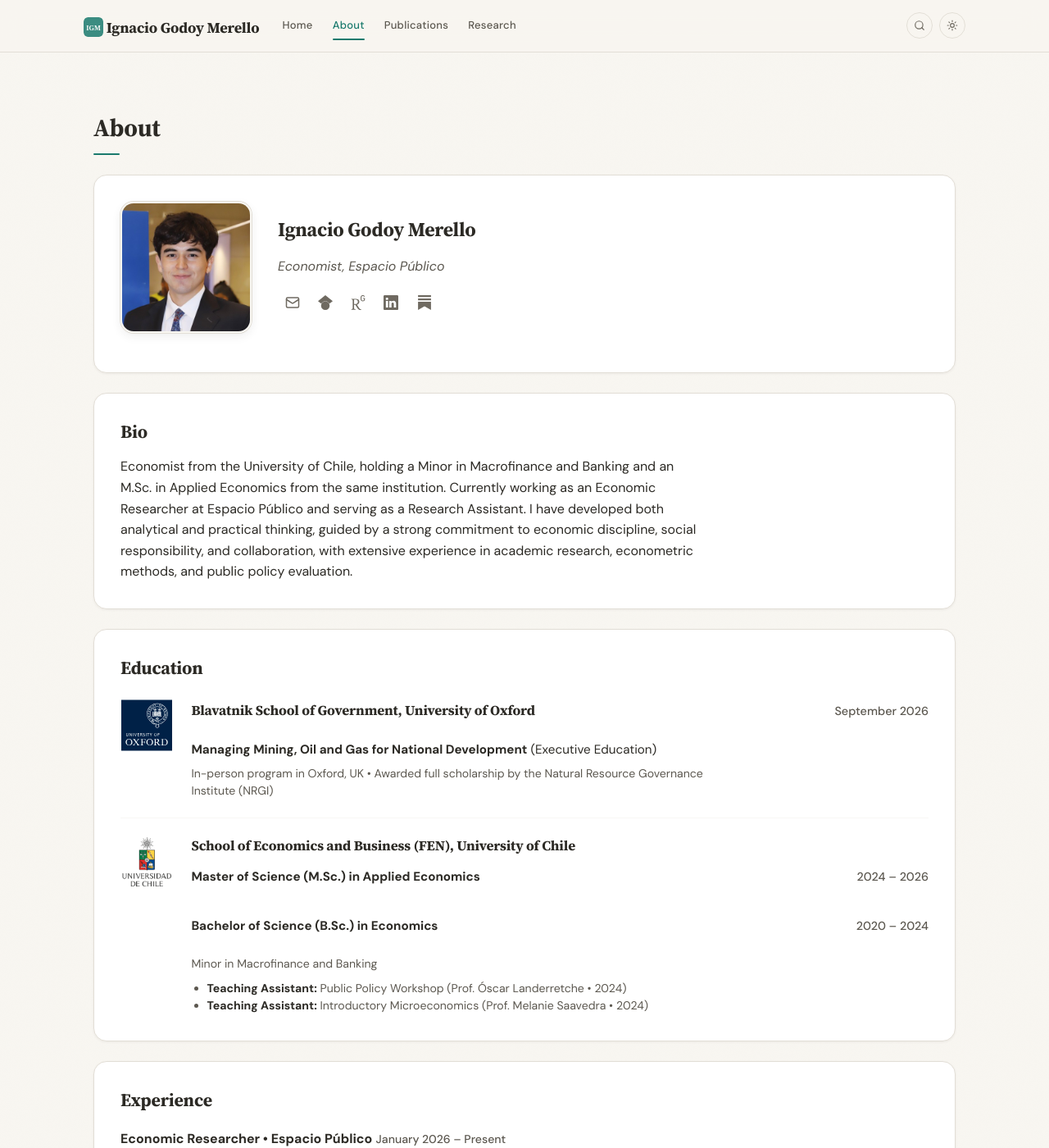
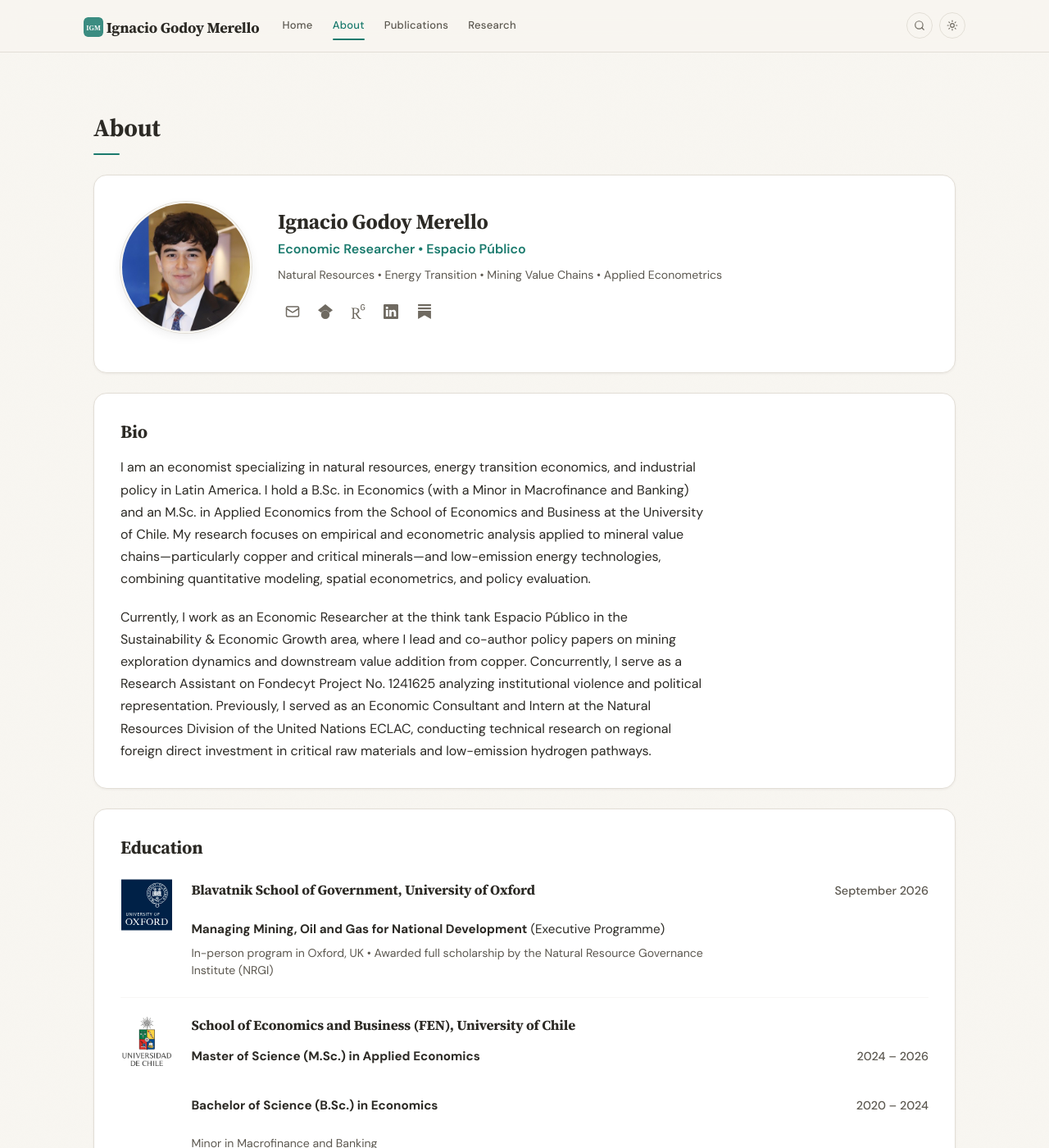
Before and after one commit to igodoymerello/igodoymerello.github.io, a Jekyll site: the page built from _pages/about.md, in a window 1280 px wide and 1400 px high. Shown: the whole window at 82% size. Built offline with Jekyll 4.4.1, drawn with Linux system fonts in a browser that asks for light colours; some of the changed text lies outside the part shown.

Commit message:
about.md

```diff
--- a/_pages/about.md
+++ b/_pages/about.md
@@ -6,13 +6,18 @@ permalink: /about/
 
 # About
 
-<!-- Header Card: Photo, Basic Info, Social Links -->
+<!-- Header Card: Photo, Quick Profile & Social Links -->
 <div class="section-card">
-<div class="pi-card">
-<img src="{{ site.photo | prepend: '/images/' | relative_url }}" class="pi-photo" alt="{{ site.name }}" width="160" height="160">
-<div>
-<h2 class="pi-name">{{ site.name }}</h2>
-<p style="font-style: italic; color: var(--text-secondary); margin-bottom: var(--space-2);">{{ site.title }}, {{ site.institution }}</p>
+<div class="pi-card" style="display: flex; gap: 2rem; align-items: center; flex-wrap: wrap;">
+<img src="{{ site.photo | prepend: '/images/' | relative_url }}" class="pi-photo" alt="{{ site.name }}" width="150" height="150" style="border-radius: 50%; object-fit: cover;">
+<div style="flex: 1; min-width: 260px;">
+<h2 class="pi-name" style="margin: 0; font-size: 1.6rem;">{{ site.name }}</h2>
+<p style="font-size: 1rem; color: var(--accent-base, #1a7a6d); font-weight: 600; margin: 0.2rem 0 0.5rem 0;">
+Economic Researcher &bull; Espacio Público
+</p>
+<p style="font-size: 0.88rem; color: var(--text-secondary); margin: 0 0 1rem 0; line-height: 1.4;">
+Natural Resources &bull; Energy Transition &bull; Mining Value Chains &bull; Applied Econometrics
+</p>
 <div class="pi-links">
 {% if site.email %}<a href="mailto:{{ site.email }}" class="icon-link" title="Email" aria-label="Email">{% include icon.html name="envelope" %}</a>{% endif %}
 {% if site.links.cv and site.links.cv != "" %}<a href="{{ site.links.cv | prepend: '/' | relative_url }}" class="icon-link" title="CV" aria-label="CV">{% include icon.html name="cv" %}</a>{% endif %}
@@ -26,11 +31,14 @@ permalink: /about/
 </div>
 </div>
 
-<!-- Short Bio -->
+<!-- Bio -->
 <div class="section-card" style="margin-top: var(--space-4);">
-<h3 style="margin-top: 0;">Bio</h3>
-<p style="line-height: 1.6; color: var(--text-primary); margin: 0;">
-Economist from the University of Chile, holding a Minor in Macrofinance and Banking and an M.Sc. in Applied Economics from the same institution. Currently working as an Economic Researcher at Espacio Público and serving as a Research Assistant. I have developed both analytical and practical thinking, guided by a strong commitment to economic discipline, social responsibility, and collaboration, with extensive experience in academic research, econometric methods, and public policy evaluation.
+<h3 style="margin-top: 0; margin-bottom: 1rem;">Bio</h3>
+<p style="line-height: 1.7; color: var(--text-primary); margin-bottom: 1.2rem;">
+I am an economist specializing in natural resources, energy transition economics, and industrial policy in Latin America. I hold a B.Sc. in Economics (with a Minor in Macrofinance and Banking) and an M.Sc. in Applied Economics from the School of Economics and Business at the University of Chile. My research focuses on empirical and econometric analysis applied to mineral value chains—particularly copper and critical minerals—and low-emission energy technologies, combining quantitative modeling, spatial econometrics, and policy evaluation.
+</p>
+<p style="line-height: 1.7; color: var(--text-primary); margin: 0;">
+Currently, I work as an Economic Researcher at the think tank Espacio Público in the Sustainability & Economic Growth area, where I lead and co-author policy papers on mining exploration dynamics and downstream value addition from copper. Concurrently, I serve as a Research Assistant on Fondecyt Project No. 1241625 analyzing institutional violence and political representation. Previously, I served as an Economic Consultant and Intern at the Natural Resources Division of the United Nations ECLAC, conducting technical research on regional foreign direct investment in critical raw materials and low-emission hydrogen pathways.
 </p>
 </div>
 
@@ -49,7 +57,7 @@ Economist from the University of Chile, holding a Minor in Macrofinance and Bank
 <span style="font-size: 0.9rem; color: var(--text-secondary); font-weight: 500;">September 2026</span>
 </div>
 <p style="margin: 0.25rem 0 0 0; color: var(--text-primary); font-size: 0.95rem;">
-<strong>Managing Mining, Oil and Gas for National Development</strong> (Executive Education)
+<strong>Managing Mining, Oil and Gas for National Development</strong> (Executive Programme)
 </p>
 <p style="margin: 0.35rem 0 0 0; color: var(--text-secondary); font-size: 0.88rem; line-height: 1.5;">
 In-person program in Oxford, UK &bull; Awarded full scholarship by the Natural Resource Governance Institute (NRGI)
@@ -67,7 +75,6 @@ In-person program in Oxford, UK &bull; Awarded full scholarship by the Natural R
 <div style="flex-grow: 1;">
 <h4 style="margin: 0 0 0.8rem 0; font-size: 1.05rem;">School of Economics and Business (FEN), University of Chile</h4>
 
-<!-- Master -->
 <div style="margin-bottom: 1rem;">
 <div style="display: flex; justify-content: space-between; align-items: baseline; flex-wrap: wrap; gap: 0.5rem;">
 <p style="margin: 0; font-size: 0.95rem; color: var(--text-primary);">
@@ -77,7 +84,6 @@ In-person program in Oxford, UK &bull; Awarded full scholarship by the Natural R
 </div>
 </div>
 
-<!-- Bachelor -->
 <div>
 <div style="display: flex; justify-content: space-between; align-items: baseline; flex-wrap: wrap; gap: 0.5rem;">
 <p style="margin: 0; font-size: 0.95rem; color: var(--text-primary);">
@@ -100,38 +106,54 @@ Minor in Macrofinance and Banking
 
 <!-- Experience -->
 <div class="section-card" style="margin-top: var(--space-4);">
-<h3 style="margin-top: 0; margin-bottom: 1.2rem;">Experience</h3>
+<h3 style="margin-top: 0; margin-bottom: 1.5rem;">Experience</h3>
 
 <div style="margin-bottom: 1.3rem;">
 <div style="display: flex; justify-content: space-between; align-items: baseline; flex-wrap: wrap; gap: 0.5rem;">
-<strong style="font-size: 1rem; color: var(--text-primary);">Economic Researcher &bull; Espacio Público</strong>
-<span style="font-size: 0.88rem; color: var(--text-secondary); font-weight: 500;">January 2026 &ndash; Present</span>
+<h4 style="margin: 0; font-size: 1rem; color: var(--text-primary);">Economic Researcher &bull; Espacio Público</h4>
+<span style="font-size: 0.9rem; color: var(--text-secondary); font-weight: 500;">January 2026 &ndash; Present</span>
 </div>
-<span style="font-size: 0.88rem; color: var(--text-secondary);">Sustainability & Economic Growth</span>
+<p style="margin: 0.25rem 0 0 0; font-size: 0.88rem; color: var(--text-secondary);">Sustainability & Economic Growth area</p>
 </div>
 
 <div style="margin-bottom: 1.3rem;">
 <div style="display: flex; justify-content: space-between; align-items: baseline; flex-wrap: wrap; gap: 0.5rem;">
-<strong style="font-size: 1rem; color: var(--text-primary);">Economic Research Assistant &bull; Fondecyt Project No. 1241625</strong>
-<span style="font-size: 0.88rem; color: var(--text-secondary); font-weight: 500;">December 2024 &ndash; Present</span>
+<h4 style="margin: 0; font-size: 1rem; color: var(--text-primary);">Economic Research Assistant &bull; Fondecyt Project No. 1241625</h4>
+<span style="font-size: 0.9rem; color: var(--text-secondary); font-weight: 500;">December 2024 &ndash; Present</span>
 </div>
-<span style="font-size: 0.88rem; color: var(--text-secondary);">"Representation, Quotas, and Violence Against Female Politicians" (Lead: Francisco Pino, Co-lead: Eleonora Guarnieri)</span>
+<p style="margin: 0.25rem 0 0 0; font-size: 0.88rem; color: var(--text-secondary);">
+"Representation, Quotas, and Violence Against Female Politicians" &bull; Lead Researcher: Francisco Pino (FEN, U. de Chile), Co-researcher: Eleonora Guarnieri (Univ. of Bristol)
+</p>
 </div>
 
 <div style="margin-bottom: 1.3rem;">
 <div style="display: flex; justify-content: space-between; align-items: baseline; flex-wrap: wrap; gap: 0.5rem;">
-<strong style="font-size: 1rem; color: var(--text-primary);">Economic Consultant & Intern &bull; United Nations ECLAC</strong>
-<span style="font-size: 0.88rem; color: var(--text-secondary); font-weight: 500;">June 2024 &ndash; January 2026</span>
+<h4 style="margin: 0; font-size: 1rem; color: var(--text-primary);">Economic Consultant &bull; United Nations ECLAC</h4>
+<span style="font-size: 0.9rem; color: var(--text-secondary); font-weight: 500;">January 2025 &ndash; January 2026</span>
 </div>
-<span style="font-size: 0.88rem; color: var(--text-secondary);">Natural Resources Division (Energy Unit & Non-Renewable Resources Unit)</span>
+<p style="margin: 0.25rem 0 0 0; font-size: 0.88rem; color: var(--text-secondary);">
+Natural Resources Division (Energy Unit & Non-Renewable Resources Unit)
+</p>
+</div>
+
+<div style="margin-bottom: 1.3rem;">
+<div style="display: flex; justify-content: space-between; align-items: baseline; flex-wrap: wrap; gap: 0.5rem;">
+<h4 style="margin: 0; font-size: 1rem; color: var(--text-primary);">Economic Affairs Intern &bull; United Nations ECLAC</h4>
+<span style="font-size: 0.9rem; color: var(--text-secondary); font-weight: 500;">June &ndash; November 2024</span>
+</div>
+<p style="margin: 0.25rem 0 0 0; font-size: 0.88rem; color: var(--text-secondary);">
+Natural Resources Division
+</p>
 </div>
 
 <div>
 <div style="display: flex; justify-content: space-between; align-items: baseline; flex-wrap: wrap; gap: 0.5rem;">
-<strong style="font-size: 1rem; color: var(--text-primary);">Finance Intern &bull; Itaú Bank</strong>
-<span style="font-size: 0.88rem; color: var(--text-secondary); font-weight: 500;">January &ndash; February 2024</span>
+<h4 style="margin: 0; font-size: 1rem; color: var(--text-primary);">Finance Intern &bull; Itaú Bank</h4>
+<span style="font-size: 0.9rem; color: var(--text-secondary); font-weight: 500;">January &ndash; February 2024</span>
 </div>
-<span style="font-size: 0.88rem; color: var(--text-secondary);">Financial Planning and Analysis & Capital Management</span>
+<p style="margin: 0.25rem 0 0 0; font-size: 0.88rem; color: var(--text-secondary);">
+Financial Planning and Analysis & Capital Management
+</p>
 </div>
 </div>
 
```
